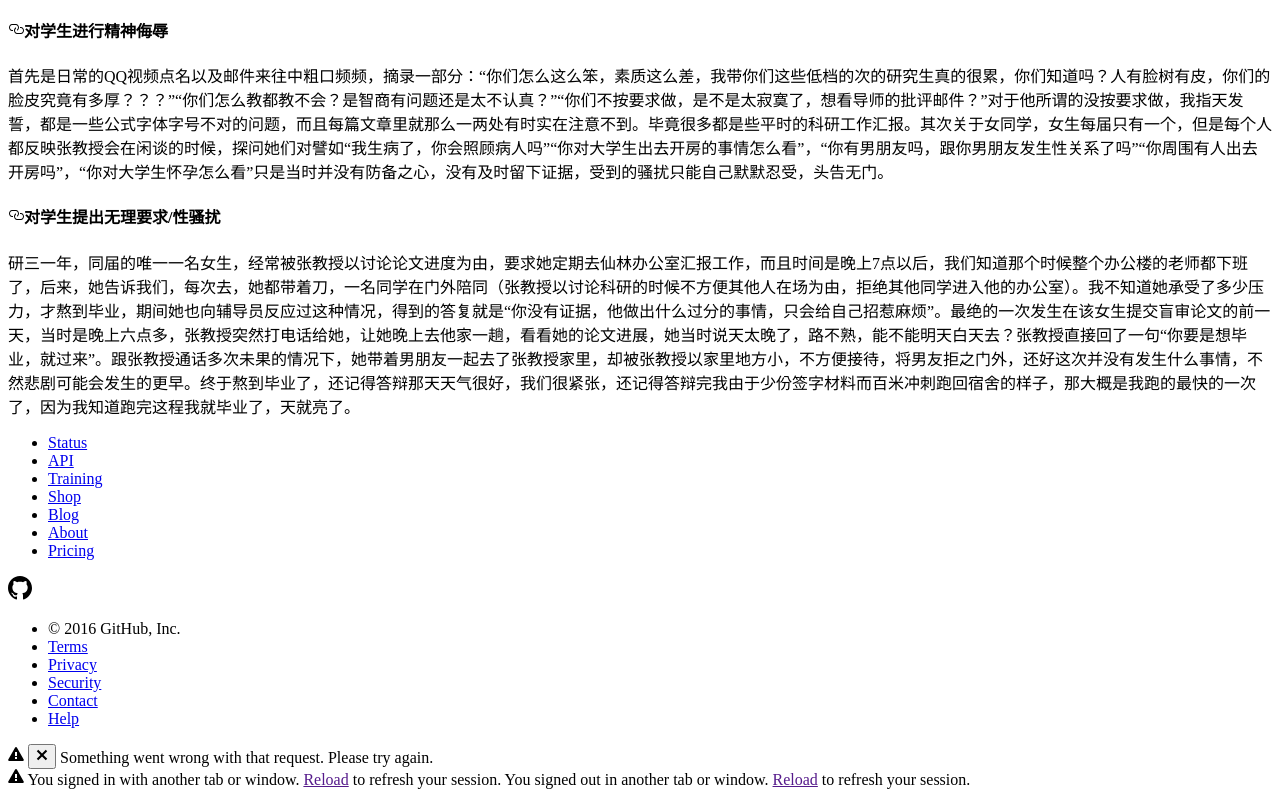
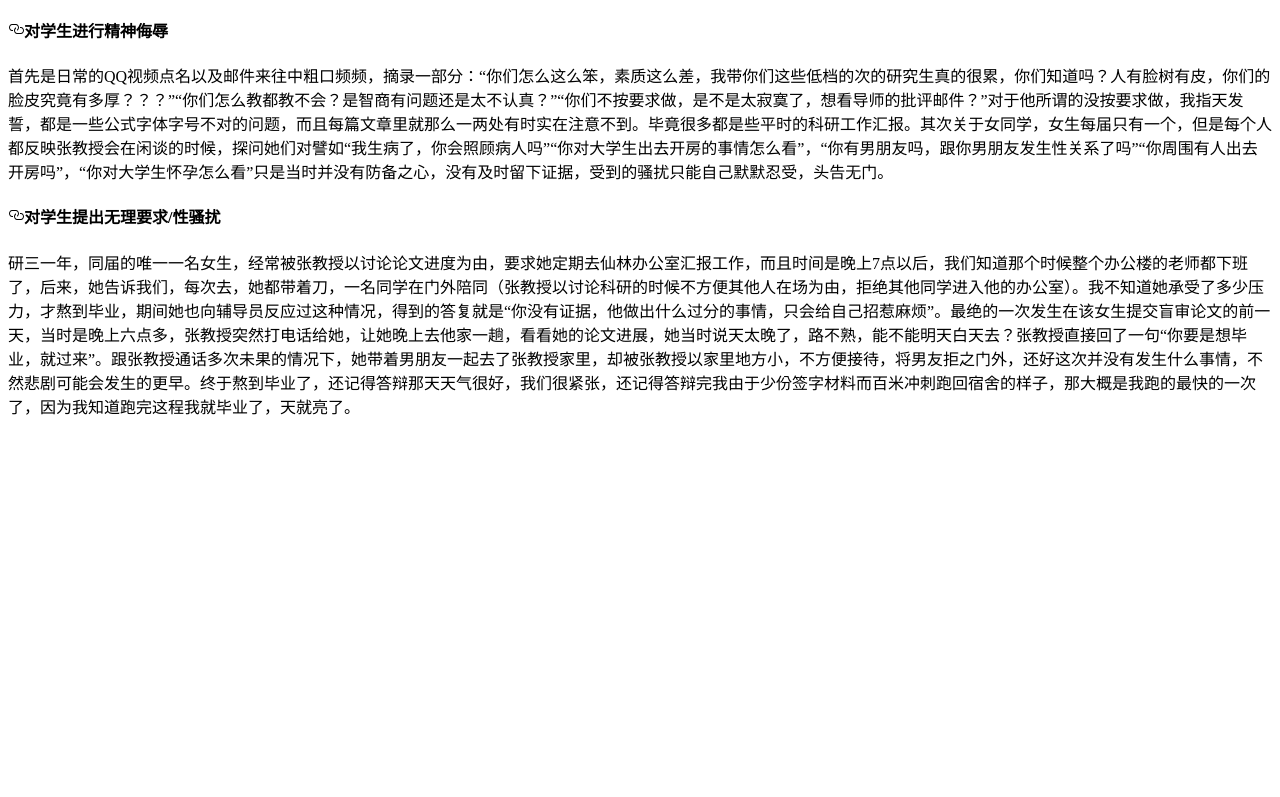
Before and after one commit to goodadviser/goodadviser.github.io, a plain HTML site: page index.html in a window 1280 px wide. Shown: the part 2793-3590 px from the top of the page. After the commit the page ends 3227 px from the top, so only its background shows below. Drawn offline with Linux system fonts and the light colour scheme.

Commit message:
Update index.html

```diff
--- a/index.html
+++ b/index.html
@@ -620,32 +620,6 @@
 
     </div>
 
-        <div class="container">
-  <div class="site-footer" role="contentinfo">
-    <ul class="site-footer-links right">
-        <li><a href="https://status.github.com/" data-ga-click="Footer, go to status, text:status">Status</a></li>
-      <li><a href="https://developer.github.com" data-ga-click="Footer, go to api, text:api">API</a></li>
-      <li><a href="https://training.github.com" data-ga-click="Footer, go to training, text:training">Training</a></li>
-      <li><a href="https://shop.github.com" data-ga-click="Footer, go to shop, text:shop">Shop</a></li>
-        <li><a href="https://github.com/blog" data-ga-click="Footer, go to blog, text:blog">Blog</a></li>
-        <li><a href="https://github.com/about" data-ga-click="Footer, go to about, text:about">About</a></li>
-        <li><a href="https://github.com/pricing" data-ga-click="Footer, go to pricing, text:pricing">Pricing</a></li>
-
-    </ul>
-
-    <a href="https://github.com" aria-label="Homepage">
-      <svg aria-hidden="true" class="mega-octicon octicon-mark-github" height="24" role="img" title="GitHub " version="1.1" viewBox="0 0 16 16" width="24"><path d="M8 0C3.58 0 0 3.58 0 8c0 3.54 2.29 6.53 5.47 7.59 0.4 0.07 0.55-0.17 0.55-0.38 0-0.19-0.01-0.82-0.01-1.49-2.01 0.37-2.53-0.49-2.69-0.94-0.09-0.23-0.48-0.94-0.82-1.13-0.28-0.15-0.68-0.52-0.01-0.53 0.63-0.01 1.08 0.58 1.23 0.82 0.72 1.21 1.87 0.87 2.33 0.66 0.07-0.52 0.28-0.87 0.51-1.07-1.78-0.2-3.64-0.89-3.64-3.95 0-0.87 0.31-1.59 0.82-2.15-0.08-0.2-0.36-1.02 0.08-2.12 0 0 0.67-0.21 2.2 0.82 0.64-0.18 1.32-0.27 2-0.27 0.68 0 1.36 0.09 2 0.27 1.53-1.04 2.2-0.82 2.2-0.82 0.44 1.1 0.16 1.92 0.08 2.12 0.51 0.56 0.82 1.27 0.82 2.15 0 3.07-1.87 3.75-3.65 3.95 0.29 0.25 0.54 0.73 0.54 1.48 0 1.07-0.01 1.93-0.01 2.2 0 0.21 0.15 0.46 0.55 0.38C13.71 14.53 16 11.53 16 8 16 3.58 12.42 0 8 0z"></path></svg>
-</a>
-    <ul class="site-footer-links">
-      <li>&copy; 2016 <span title="0.15859s from github-fe145-cp1-prd.iad.github.net">GitHub</span>, Inc.</li>
-        <li><a href="https://github.com/site/terms" data-ga-click="Footer, go to terms, text:terms">Terms</a></li>
-        <li><a href="https://github.com/site/privacy" data-ga-click="Footer, go to privacy, text:privacy">Privacy</a></li>
-        <li><a href="https://github.com/security" data-ga-click="Footer, go to security, text:security">Security</a></li>
-        <li><a href="https://github.com/contact" data-ga-click="Footer, go to contact, text:contact">Contact</a></li>
-        <li><a href="https://help.github.com" data-ga-click="Footer, go to help, text:help">Help</a></li>
-    </ul>
-  </div>
-</div>
 
 
 
@@ -653,35 +627,8 @@
 
 
 
-    <div id="ajax-error-message" class="flash flash-error">
-      <svg aria-hidden="true" class="octicon octicon-alert" height="16" role="img" version="1.1" viewBox="0 0 16 16" width="16"><path d="M15.72 12.5l-6.85-11.98C8.69 0.21 8.36 0.02 8 0.02s-0.69 0.19-0.87 0.5l-6.85 11.98c-0.18 0.31-0.18 0.69 0 1C0.47 13.81 0.8 14 1.15 14h13.7c0.36 0 0.69-0.19 0.86-0.5S15.89 12.81 15.72 12.5zM9 12H7V10h2V12zM9 9H7V5h2V9z"></path></svg>
-      <button type="button" class="flash-close js-flash-close js-ajax-error-dismiss" aria-label="Dismiss error">
-        <svg aria-hidden="true" class="octicon octicon-x" height="16" role="img" version="1.1" viewBox="0 0 12 16" width="12"><path d="M7.48 8l3.75 3.75-1.48 1.48-3.75-3.75-3.75 3.75-1.48-1.48 3.75-3.75L0.77 4.25l1.48-1.48 3.75 3.75 3.75-3.75 1.48 1.48-3.75 3.75z"></path></svg>
-      </button>
-      Something went wrong with that request. Please try again.
-    </div>
 
 
 
-      <script crossorigin="anonymous" integrity="sha256-nuVc6vh/w03IYzQkn+9svs6I6BVHjg++gWQtV+0P/4k=" src="https://assets-cdn.github.com/assets/frameworks-9ee55ceaf87fc34dc86334249fef6cbece88e815478e0fbe81642d57ed0fff89.js"></script>
-      <script async="async" crossorigin="anonymous" integrity="sha256-1TNjFGY7NijnXxMHaKLnKEYt/XwWU0gba/yDqJXWSeM=" src="https://assets-cdn.github.com/assets/github-d5336314663b3628e75f130768a2e728462dfd7c1653481b6bfc83a895d649e3.js"></script>
-
-
-
-    <div class="js-stale-session-flash stale-session-flash flash flash-warn flash-banner hidden">
-      <svg aria-hidden="true" class="octicon octicon-alert" height="16" role="img" version="1.1" viewBox="0 0 16 16" width="16"><path d="M15.72 12.5l-6.85-11.98C8.69 0.21 8.36 0.02 8 0.02s-0.69 0.19-0.87 0.5l-6.85 11.98c-0.18 0.31-0.18 0.69 0 1C0.47 13.81 0.8 14 1.15 14h13.7c0.36 0 0.69-0.19 0.86-0.5S15.89 12.81 15.72 12.5zM9 12H7V10h2V12zM9 9H7V5h2V9z"></path></svg>
-      <span class="signed-in-tab-flash">You signed in with another tab or window. <a href="">Reload</a> to refresh your session.</span>
-      <span class="signed-out-tab-flash">You signed out in another tab or window. <a href="">Reload</a> to refresh your session.</span>
-    </div>
-    <div class="facebox" id="facebox" style="display:none;">
-  <div class="facebox-popup">
-    <div class="facebox-content" role="dialog" aria-labelledby="facebox-header" aria-describedby="facebox-description">
-    </div>
-    <button type="button" class="facebox-close js-facebox-close" aria-label="Close modal">
-      <svg aria-hidden="true" class="octicon octicon-x" height="16" role="img" version="1.1" viewBox="0 0 12 16" width="12"><path d="M7.48 8l3.75 3.75-1.48 1.48-3.75-3.75-3.75 3.75-1.48-1.48 3.75-3.75L0.77 4.25l1.48-1.48 3.75 3.75 3.75-3.75 1.48 1.48-3.75 3.75z"></path></svg>
-    </button>
-  </div>
-</div>
-
   </body>
 </html>
```
